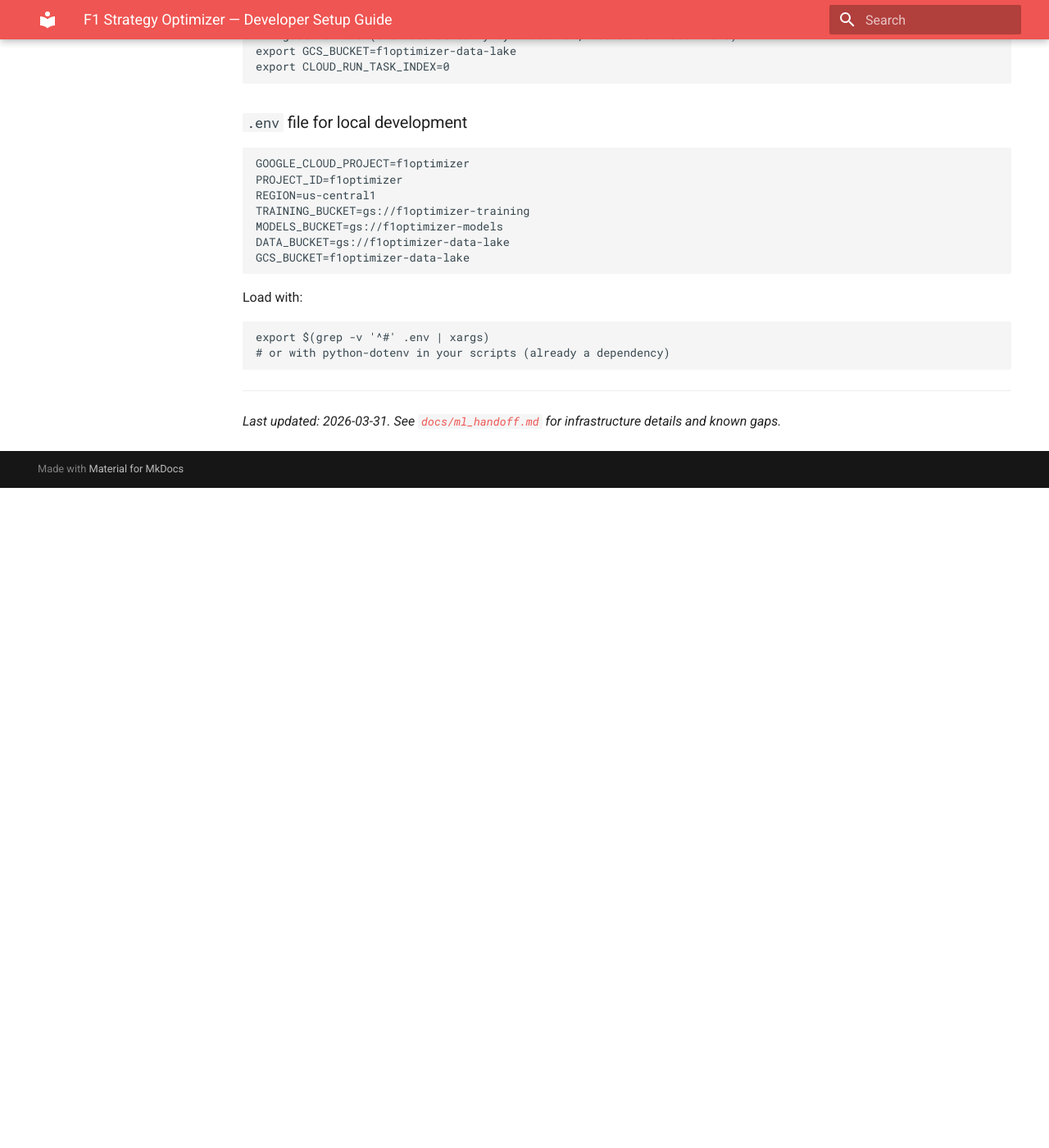
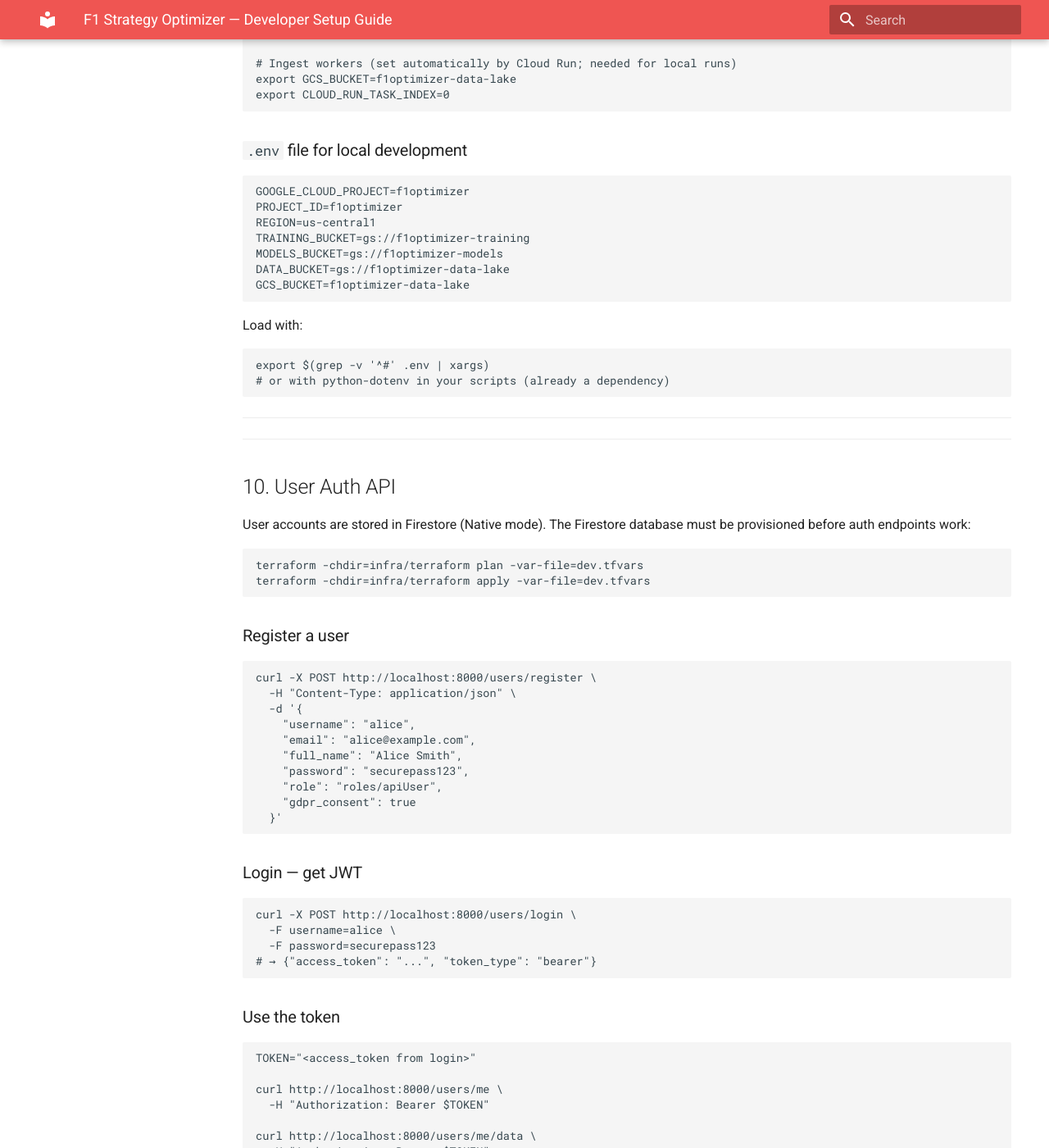
Before and after one commit to bkiritom8/F1-Strategy-Optimizer, an MkDocs documentation site: the page built from docs/DEV_SETUP.md, in a window 1280 px wide and 1400 px high, scrolled down 8773 px. Shown: the whole window at 82% size. Built offline with MkDocs 1.6.1 and Material for MkDocs 9.7.7, drawn with Linux system fonts in a browser that asks for light colours; before the commit the page ends 9368 px from its top, so only the background shows below that; some of the changed text lies outside the part shown.

Commit message:
docs: update README, architecture, DEV_SETUP for Firestore auth, LLM cache, ML bridge, Firebase [skip ci]

````diff
--- a/docs/DEV_SETUP.md
+++ b/docs/DEV_SETUP.md
@@ -16,6 +16,7 @@
 7. [Submit a Vertex AI Training Job with GPU](#7-submit-a-vertex-ai-training-job-with-gpu)
 8. [Colab Enterprise (GPU Alternative)](#8-colab-enterprise-gpu-alternative)
 9. [Required Environment Variables](#9-required-environment-variables)
+10. [User Auth API](#10-user-auth-api)
 
 ---
 
@@ -401,4 +402,75 @@
 
 ---
 
+---
+
+## 10. User Auth API
+
+User accounts are stored in Firestore (Native mode). The Firestore database must be provisioned before auth endpoints work:
+
+```bash
+terraform -chdir=infra/terraform plan -var-file=dev.tfvars
+terraform -chdir=infra/terraform apply -var-file=dev.tfvars
+```
+
+### Register a user
+
+```bash
+curl -X POST http://localhost:8000/users/register \
+  -H "Content-Type: application/json" \
+  -d '{
+    "username": "alice",
+    "email": "alice@example.com",
+    "full_name": "Alice Smith",
+    "password": "securepass123",
+    "role": "roles/apiUser",
+    "gdpr_consent": true
+  }'
+```
+
+### Login — get JWT
+
+```bash
+curl -X POST http://localhost:8000/users/login \
+  -F username=alice \
+  -F password=securepass123
+# → {"access_token": "...", "token_type": "bearer"}
+```
+
+### Use the token
+
+```bash
+TOKEN="<access_token from login>"
+
+curl http://localhost:8000/users/me \
+  -H "Authorization: Bearer $TOKEN"
+
+curl http://localhost:8000/users/me/data \
+  -H "Authorization: Bearer $TOKEN"
+
+# GDPR erasure
+curl -X DELETE http://localhost:8000/users/me \
+  -H "Authorization: Bearer $TOKEN"
+```
+
+### Admin endpoints (requires admin account)
+
+```bash
+# Login as built-in admin
+curl -X POST http://localhost:8000/users/login \
+  -F username=admin -F password=<admin_password>
+
+# List all users
+curl http://localhost:8000/admin/users \
+  -H "Authorization: Bearer $ADMIN_TOKEN"
+
+# System dashboard
+curl http://localhost:8000/admin/dashboard \
+  -H "Authorization: Bearer $ADMIN_TOKEN"
+```
+
+Self-registration is limited to `roles/apiUser` and `roles/dataViewer`. Admin accounts are built-in service accounts defined in `src/security/iam_simulator.py`.
+
+---
+
 *Last updated: 2026-03-31. See [`docs/ml_handoff.md`](./ml_handoff.md) for infrastructure details and known gaps.*
````
Also changed, not shown: README.md (+36 -12 lines), docs/architecture.md (+57 -8 lines).
